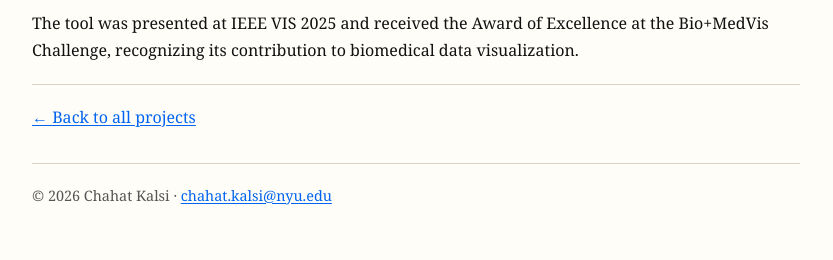
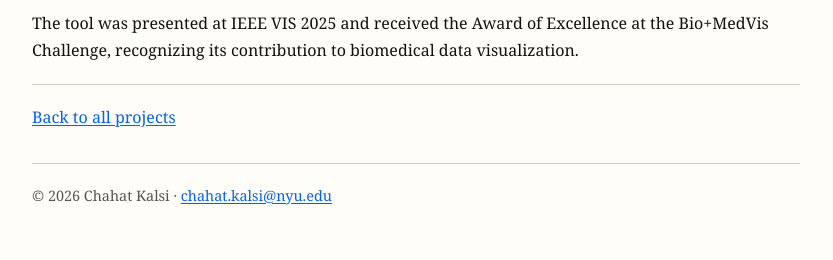
Before and after one commit to Chahat08/Chahat08.github.io, a Jekyll site: the page built from _projects/bioset.md, in a window 1280 px wide. Shown: the part 1073-1333 px from the top of the page, without its empty margins (224-1057 px from the left). Built offline with Jekyll 4.4.1, drawn with Linux system fonts in a browser that asks for light colours; nearby versions of some CDN libraries.

Commit message:
minor changes

```diff
--- a/_layouts/post.html
+++ b/_layouts/post.html
@@ -15,5 +15,5 @@ layout: default
     {{ content }}
   </div>
   <hr>
-  <p class="muted"><a href="{{ '/blog/' | relative_url }}">← Back to all posts</a></p>
+  <p class="muted"><a href="{{ '/blog/' | relative_url }}">Back to all posts</a></p>
 </article>
--- a/_layouts/project.html
+++ b/_layouts/project.html
@@ -29,5 +29,5 @@ layout: default
   </div>
 
   <hr>
-  <p class="muted"><a href="{{ '/projects/' | relative_url }}">← Back to all projects</a></p>
+  <p class="muted"><a href="{{ '/projects/' | relative_url }}">Back to all projects</a></p>
 </article>
```
